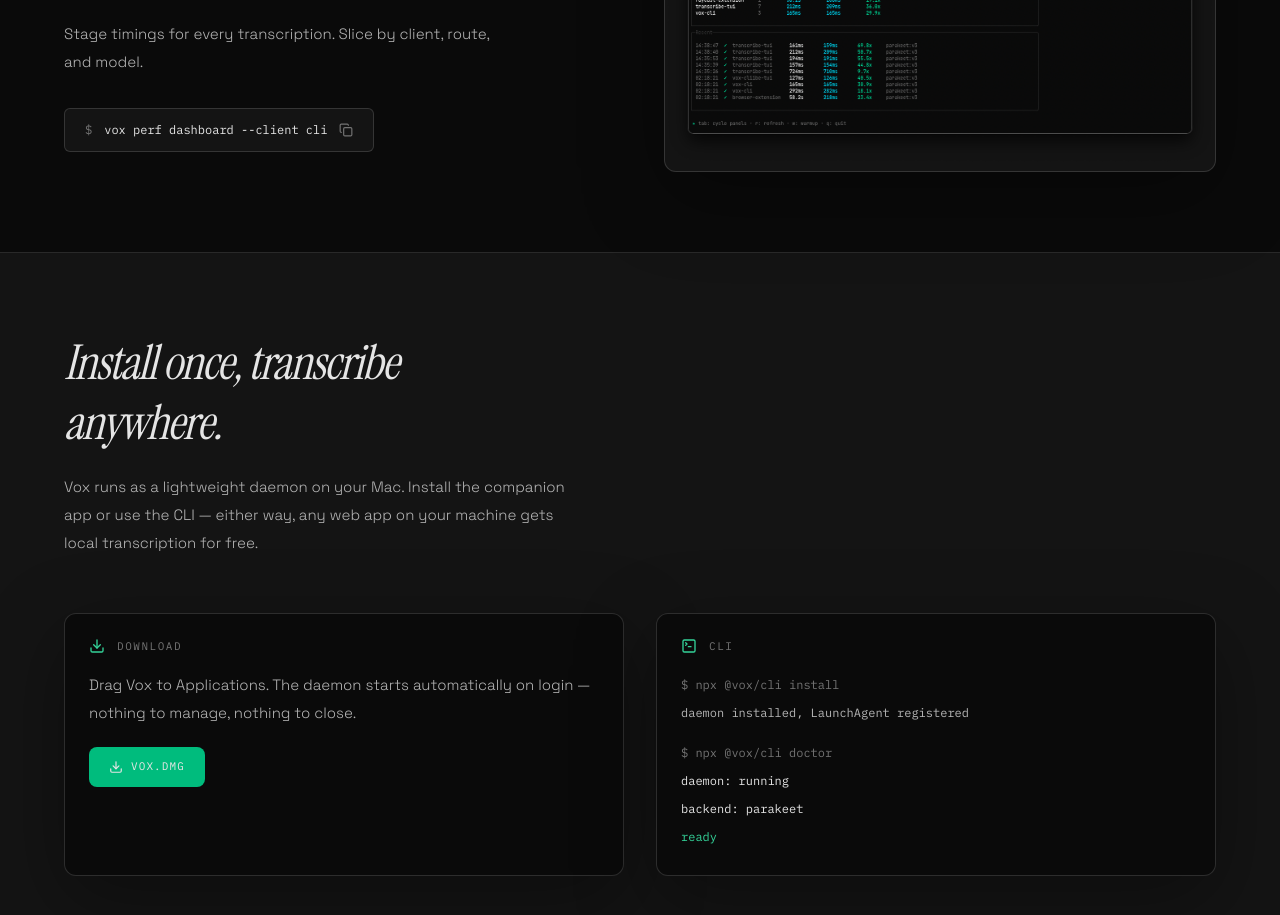
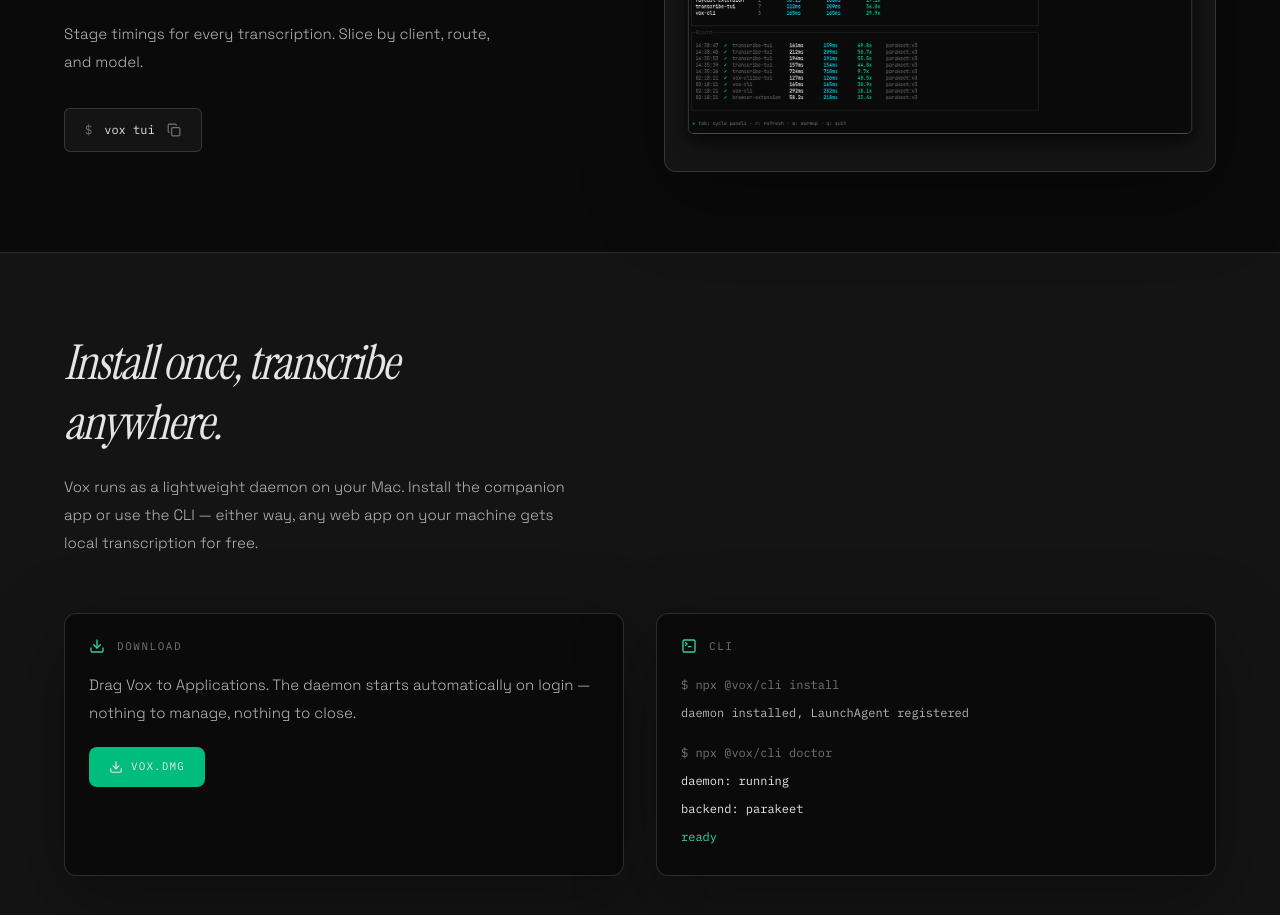
Before and after one commit to arach/vox, a Next.js app in the folder site/: page / in a window 1280 px wide. Shown: the part 1560-2475 px from the top of the page. Built offline with nearby package versions, Linux system fonts and the light colour scheme; no server answers.

Commit message:
🩹 Fix landing page TUI command

```diff
--- a/site/app/page.tsx
+++ b/site/app/page.tsx
@@ -139,7 +139,7 @@
                 Stage timings for every transcription. Slice by client, route, and model.
               </p>
               <div className="mt-8">
-                <CopyCommand command="vox perf dashboard --client cli" />
+                <CopyCommand command="vox tui" />
               </div>
             </div>
 
```
